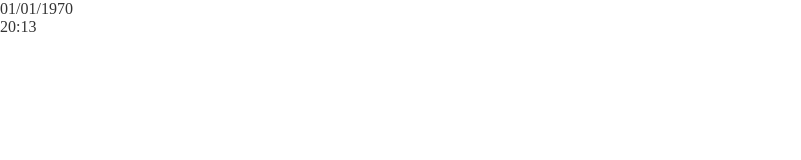
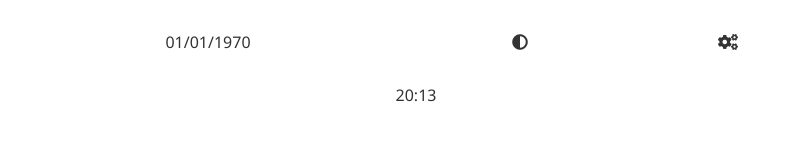
Before and after one commit to romainv42/go-alarm-clock, a plain HTML site: page resources/app/index.html in a window 1280 px wide. Shown: the whole page, without its empty margins (0-801 px from the left). Drawn offline with Linux system fonts and the light colour scheme.

Commit message:
some style

```diff
--- a/resources/app/index.html
+++ b/resources/app/index.html
@@ -2,24 +2,41 @@
 <html lang="en">
 <head>
     <meta charset="UTF-8">
+    <meta name="viewport" content="width=device-width, initial-scale=1.0">
+
     <link rel="stylesheet" href="static/css/base.css"/>
+    <link rel="stylesheet" href="static/lib/astiloader/astiloader.css">
+    <link rel="stylesheet" href="static/lib/astimodaler/astimodaler.css">
+    <link rel="stylesheet" href="static/lib/astinotifier/astinotifier.css">
+    <link rel="stylesheet" href="static/lib/fontawesome/css/all.min.css">
 </head>
 <body>
-    <div id="time">
+    <div class="container">
+        <div class="container left">
+            <div id="time" class="big">
                 <div id="header">
                     <div id="date">
                         <time>01/01/1970</time>
                     </div>
-            <div id="brightness"></div>
-            <div id="settings"></div>
+                    <div id="brightness">
+                        <i class="fas fa-adjust"></i>
+                    </div>
+                    <div id="settings">
+                        <i class="fas fa-cogs"></i>
+                    </div>
                 </div>
                 <div id="main">20:13</div>
                 <div id="reminders"></div>
             </div>
-    <div id="alarms">
+            <div id="music" class="large"></div>
         </div>
-    <div id="weather"></div>
-    <div id="music"></div>
-    <div id="news"></div>
+        <div class="container right">
+            <div id="alarms" class="small">
+            </div>
+            <div id="weather" class="small"></div>
+            <div id="news"class="small"></div>
+        </div>
+    </div>
+
 </body>
 </html>
--- a/resources/app/static/css/base.css
+++ b/resources/app/static/css/base.css
@@ -1,11 +1,72 @@
 * {
     box-sizing:  border-box;
+    font-family: 'Segoe UI', Tahoma, Geneva, Verdana, sans-serif
 }
 
 html, body {
     background-color: #fff;
     color: #333;
-    height: 100%;
+    height: 100vh;
     margin: 0;
+    width: 100vw;
+}
+
+div {
+    display: block;
+    text-align: center;
+}
+
+.container {
+    display: flex;
+    flex-wrap: wrap;
+    justify-content: space-between;
+    flex-direction: row;
+}
+
+.left, .right {
+    flex-direction: column;
+}
+
+.big {
+    width: 65vw;
+    height: 66vh;
+}
+
+#time.big #header {
+    border:none;
+    height: 16%;
+    display: flex;
+    justify-content: center;
+    align-items: center;
+}
+
+#time.big #header div {
+    border: none;
+}
+
+#time.big #date {
+    width: 50%;
+}
+
+
+#time.big #brightness, #time.big #settings {
+    width: 25%;
+}
+
+#time #main {
     width: 100%;
 }
+
+#time.small #header div {
+    display: none;
+}
+
+.small {
+    width: 33vw;
+    height: 33vh;
+}
+
+.large {
+    width: 65vw;
+    height: 33vh;
+}
```
Also changed, not shown: resources/app/static/lib/README.md (deleted), 2 other files. Lines whose indentation alone changed are shown as unchanged.
